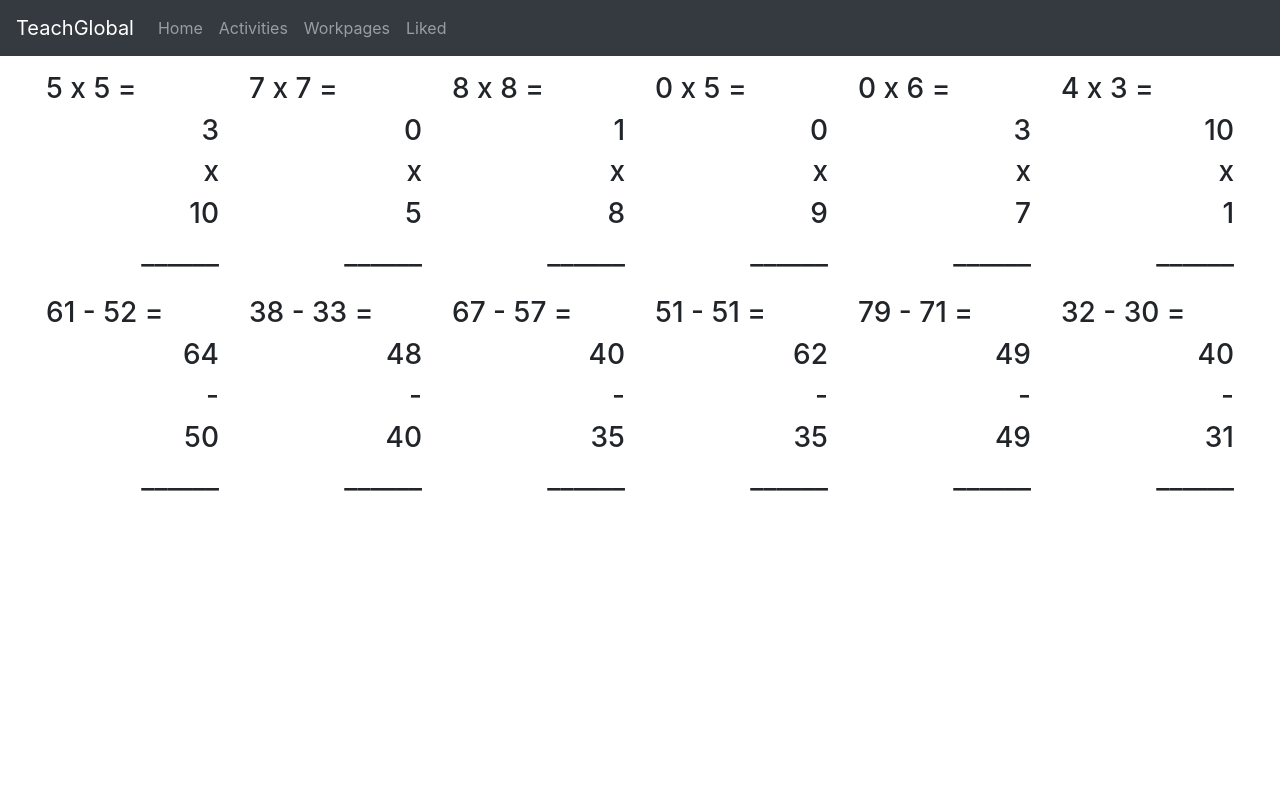
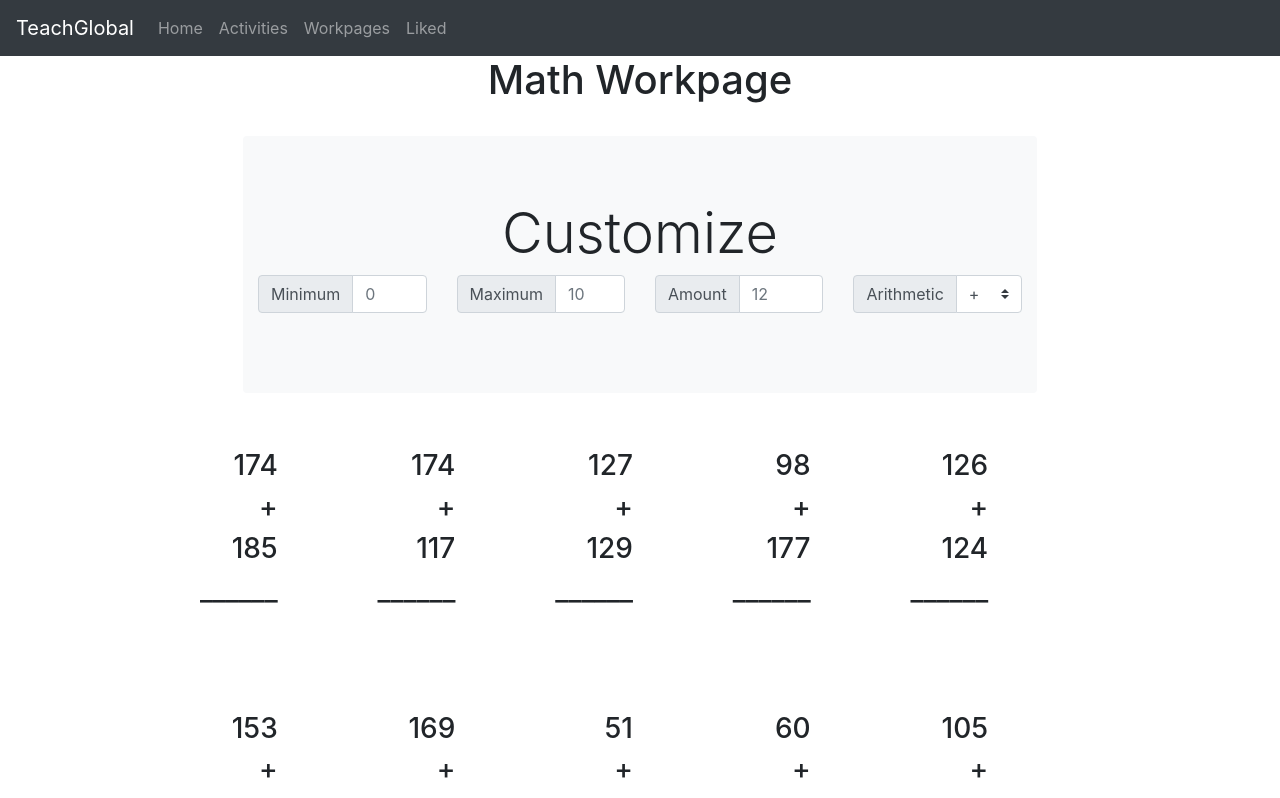
Before and after one commit to AsafAaronson/TeachGlobalApp-Frontend, a React (Create React App) app: page /workpage/generator in a window 1280 px wide. Shown: the top 798 px of the page. Built offline with nearby package versions, Linux system fonts and the light colour scheme.

Commit message:
Designing Wkpg Generator Page

```diff
--- a/src/App.js
+++ b/src/App.js
@@ -172,18 +172,7 @@ class App extends Component {
                                 path="/workpage/generator"
                                 render={() => (
                                     <div>
-                                        <GeneratorPage
-                                            amount={6}
-                                            minLimit={0}
-                                            maxLimit={10}
-                                            type={"x"}
-                                        />
-                                        <GeneratorPage
-                                            amount={6}
-                                            minLimit={30}
-                                            maxLimit={100}
-                                            type={"-"}
-                                        />
+                                        <GeneratorPage/>
                                     </div>
                                 )}
                             />
--- a/src/components/Generator/OneLineProblem.jsx
+++ b/src/components/Generator/OneLineProblem.jsx
@@ -2,8 +2,10 @@ import React from "react";
 
 const OneLineProblem = function(props) {
     return (
-        <div className='col col-2 text-end'>
-            <h3>{`${props.numbers[0]} ${props.type} ${props.numbers[1]} = `}</h3>
+        <div className='col col-6 col-sm-4 col-lg-3'>
+            <h3>{`${props.numbers[0]} ${props.arithmetic} ${props.numbers[1]} = `}</h3>
+            <br></br>
+            <br></br>
         </div>
     );
 }
--- a/src/components/Generator/VerticalProblem.jsx
+++ b/src/components/Generator/VerticalProblem.jsx
@@ -2,11 +2,15 @@ import React from 'react';
 
 const VerticalProblem = function(props) {
     return (
-        <div className='col text-right'>
+        <div className='col col-4 col-sm-3 col-lg-2  mr-1 text-right'>
             <h3>{`${props.numbers[0]}`}</h3>
-            <h3>{`${props.type}`}</h3>
+            <h3>{`${props.arithmetic}`}</h3>
             <h3>{`${props.numbers[1]}`}</h3>
             <h3>{`______`}</h3>
+            <br></br>
+            <br></br>
+            <br></br>
+            <br></br>
         </div>
 
     );
--- /dev/null
+++ b/src/components/InputField.jsx
@@ -0,0 +1,16 @@
+import React, { Component } from 'react';
+
+class InputField extends Component {
+    render() {
+        return (
+            <div className="input-group mb-3">
+                <div className="input-group-prepend">
+                    <span className="input-group-text" id="basic-addon">{this.props.type}</span>
+                </div>
+                <input size="1" type="text" className="form-control" placeholder={this.props.placeholder} aria-label={this.props.type}/>
+            </div>
+         );
+    }
+}
+
+export default InputField;
--- a/src/pages/GeneratorPage.js
+++ b/src/pages/GeneratorPage.js
@@ -1,13 +1,16 @@
 import React, { Component } from "react";
 import OneLineProblem from "../components/Generator/OneLineProblem";
 import VerticalProblem from "../components/Generator/VerticalProblem";
+import InputField from "../components/InputField";
 
 class GeneratorPage extends Component {
     constructor(props) {
         super(props);
-        this.maxLimit = this.props.maxLimit;
-        this.minLimit = this.props.minLimit;
-        this.type = this.props.type;
+        this.amount = 20;
+        this.maxLimit = 200;
+        this.minLimit = 50;
+        this.type = "vertical";
+        this.arithmetic = "+";
     }
 
     getRandomNumber = (min, max) => {
@@ -20,17 +23,19 @@ class GeneratorPage extends Component {
             randNum,
             this.getRandomNumber(
                 this.minLimit,
-                this.type === "-" || this.type === "%" ? randNum : this.maxLimit
+                this.arithmetic === "-" || this.arithmetic === "%"
+                    ? randNum
+                    : this.maxLimit
             )
         ];
     };
 
     generatePageContent = () => {
         let content = [];
-        for (let i = 0; i < this.props.amount; i += 1) {
+        for (let i = 0; i < this.amount; i += 1) {
             let pair = this.getRandomPair();
             while (content.includes(pair)) {
-                pair = this.getRandomNumber();
+                pair = this.getRandomPair();
             }
             content.push(pair);
         }
@@ -39,10 +44,57 @@ class GeneratorPage extends Component {
 
     render() {
         return (
-            <div className="container-fluid">
-                <div className="row justify-content-start m-3">
-                    {this.generatePageContent().map(pair => <OneLineProblem numbers={pair} type={this.type} />)}
-                    {this.generatePageContent().map(pair => <VerticalProblem numbers={pair} type={this.type} />)}
+            <div className="container-fluid text-center">
+                <div className="col col-md-10 offset-md-1">
+                    <div className="row justify-content-center mb-4">
+                        <h1>Math Workpage</h1>
+                    </div>
+                    <div className="row justify-content-center mb-4">
+                        <div className="jumbotron jumbotron-fluid bg-light rounded">
+                            <div className="container">
+                                <h2 className="display-4">Customize</h2>
+                                <div className="row">
+                                    <div className="col">
+                                        <InputField type="Minimum" placeholder="0" />
+                                    </div>
+                                    <div className="col">
+                                        <InputField type="Maximum" placeholder="10" />
+                                    </div>
+                                    <div className="col">
+                                        <InputField type="Amount" placeholder="12" />
+                                    </div>
+                                    <div className="col">
+                                        <div class="input-group mb-3">
+                                            <div className="input-group-prepend">
+                                                <span className="input-group-text" for="inputGroupSelect">Arithmetic</span>
+                                            </div>
+                                            <select class="custom-select" id="inputGroupSelect">
+                                                <option selected value="+">+</option>
+                                                <option value="-">-</option>
+                                                <option value="x">x</option>
+                                                <option value="%">%</option>
+                                            </select>
+                                        </div>
+                                    </div>
+                                </div>
+                            </div>
+                        </div>
+                    </div>
+                    <div className="row justify-content-start">
+                        {this.generatePageContent().map(pair =>
+                            this.type === "vertical" ? (
+                                <VerticalProblem
+                                    numbers={pair}
+                                    arithmetic={this.arithmetic}
+                                />
+                            ) : (
+                                <OneLineProblem
+                                    numbers={pair}
+                                    arithmetic={this.arithmetic}
+                                />
+                            )
+                        )}
+                    </div>
                 </div>
             </div>
         );
```
